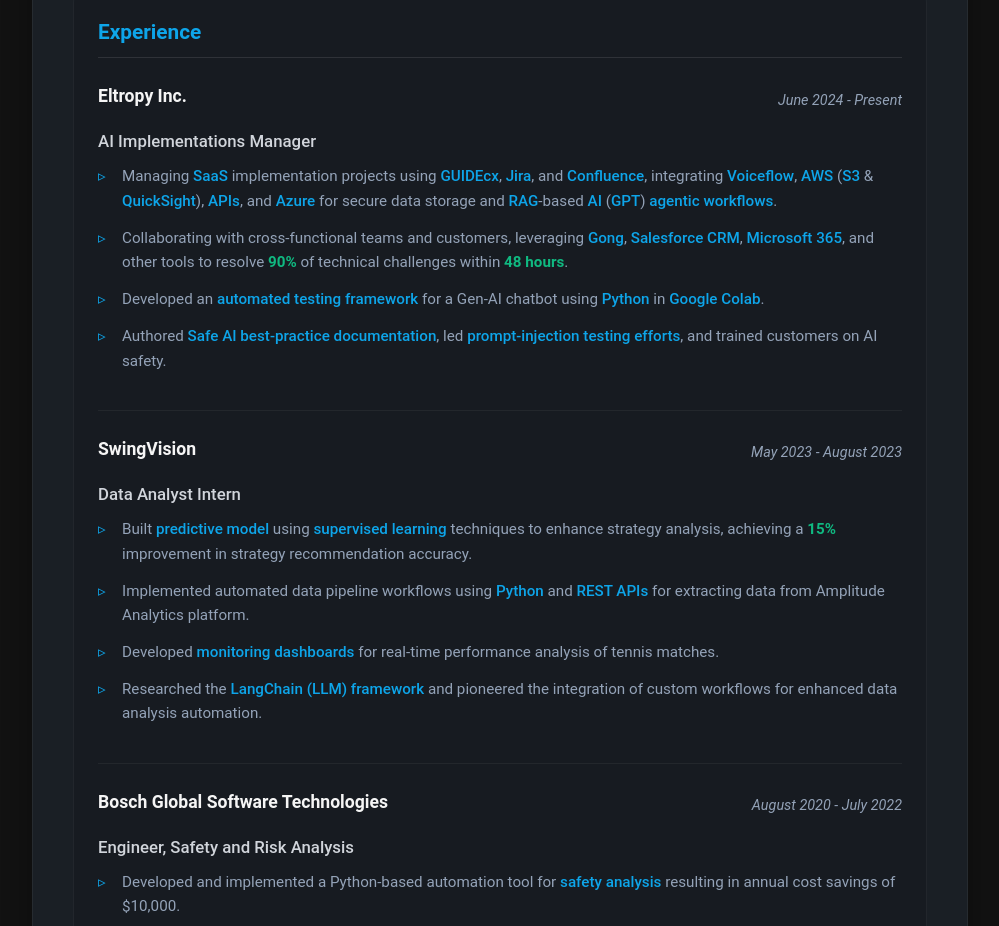
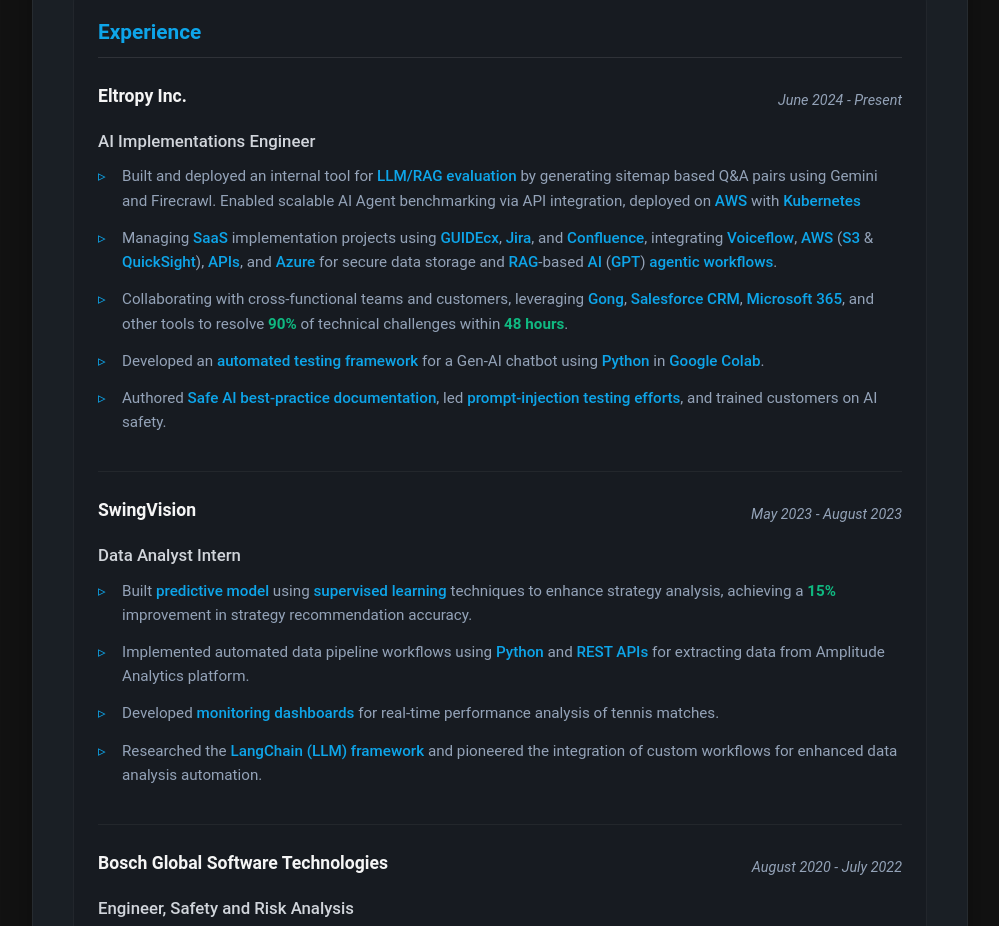
Before and after one commit to dheerajanikar/dheerajanikar.github.io, a plain HTML site: page cv.html in a window 1280 px wide. Shown: the part 840-1766 px from the top of the page, without its empty margins (140-1139 px from the left). Drawn offline with Linux system fonts and the light colour scheme.

Commit message:
Update cv.html

```diff
--- a/cv.html
+++ b/cv.html
@@ -60,8 +60,9 @@
                             <h4>Eltropy Inc.</h4>
                             <span class="exp-date">June 2024 - Present</span>
                         </div>
-                        <p class="exp-title">AI Implementations Manager</p>
+                        <p class="exp-title">AI Implementations Engineer</p>
                         <ul class="exp-duties">
+                            <li>Built and deployed an internal tool for <span class="skill-tag">LLM/RAG evaluation</span> by generating sitemap based Q&A pairs using Gemini and Firecrawl. Enabled scalable AI Agent benchmarking via API integration, deployed on <span class="skill-tag">AWS</span> with <span class="skill-tag">Kubernetes</span> </li>
                             <li>Managing <span class="skill-tag">SaaS</span> implementation projects using <span class="skill-tag">GUIDEcx</span>, <span class="skill-tag">Jira</span>, and <span class="skill-tag">Confluence</span>, integrating <span class="skill-tag">Voiceflow</span>, <span class="skill-tag">AWS</span> (<span class="skill-tag">S3</span> & <span class="skill-tag">QuickSight</span>), <span class="skill-tag">APIs</span>, and <span class="skill-tag">Azure</span> for secure data storage and <span class="skill-tag">RAG</span>-based <span class="skill-tag">AI</span> (<span class="skill-tag">GPT</span>) <span class="skill-tag">agentic workflows</span>.</li>
                             <li>Collaborating with cross-functional teams and customers, leveraging <span class="skill-tag">Gong</span>, <span class="skill-tag">Salesforce CRM</span>, <span class="skill-tag">Microsoft 365</span>, and other tools to resolve <span class="highlight-metric">90%</span> of technical challenges within <span class="highlight-metric">48 hours</span>.</li>
                             <li>Developed an <span class="skill-tag">automated testing framework</span> for a Gen-AI chatbot using <span class="skill-tag">Python</span> in <span class="skill-tag">Google Colab</span>.</li>
```
